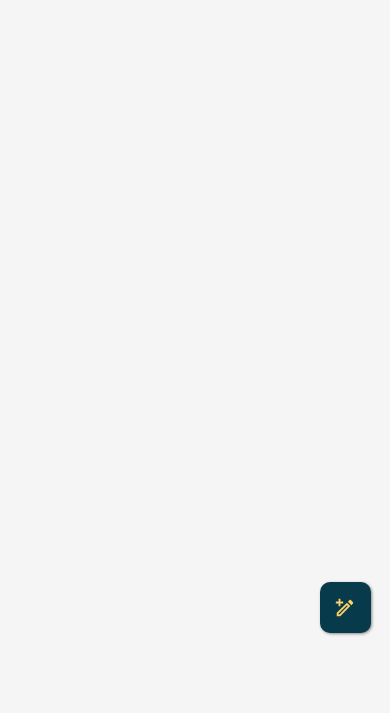
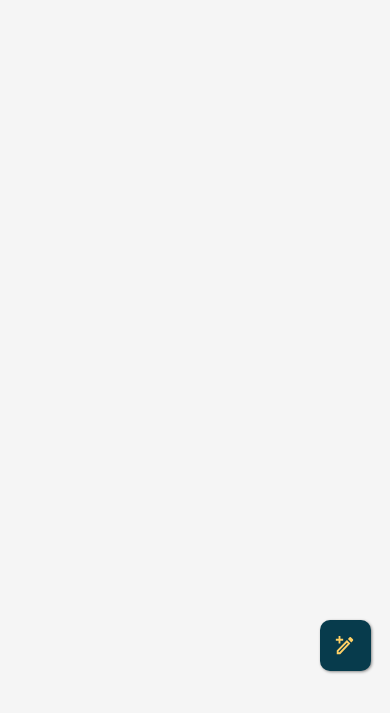
Before and after one commit to xvekii/things-n-stuff, a website built with webpack: page src/template.html in a window 390 px wide. Shown: the part 93-806 px from the top of the page. Built offline with nearby package versions, Linux system fonts and the light colour scheme.

Commit message:
Add button for general styling, add svh to todo-template max-height and edit padding, change add-toDo-btn position

```diff
--- a/src/styles.css
+++ b/src/styles.css
@@ -46,6 +46,12 @@ header {
 
 header > img {
   width: 5rem;
+}
+
+button {
+  -webkit-appearance: none;
+  appearance: none;
+  color: black;
 }
 
 .menu-logo-container {
@@ -431,11 +437,12 @@ nav,
   min-width: 22rem;
   min-height: 10rem;
   max-height: min(65vh, 32rem);
+  max-height: min(65svh, 32rem);
   border-radius: 10px;
   background-color: #FFFFFF;
   box-shadow: 2px 0px 11px 0px #073b4ccc;
   border: 1px solid black;
-  padding: 0 0 0 1rem;
+  padding-left: 1rem;
   display: grid;
   opacity: 0;
   animation: todo-open 0.3s forwards;
@@ -604,7 +611,7 @@ textarea {
   align-items: center;
   border: none;
   position: fixed;
-  top: 75vh;
+  bottom: 8rem;
   right: 3rem;
   border-radius: 10px;
   box-shadow: 1px 1px 3px 0px #00000070;
@@ -920,7 +927,7 @@ textarea {
 
 @media (max-width: 770px) {
   .add-toDo-btn {
-    top: 80vh;
+    bottom: 5rem;
     right: 1.2rem;
   }
 
```
